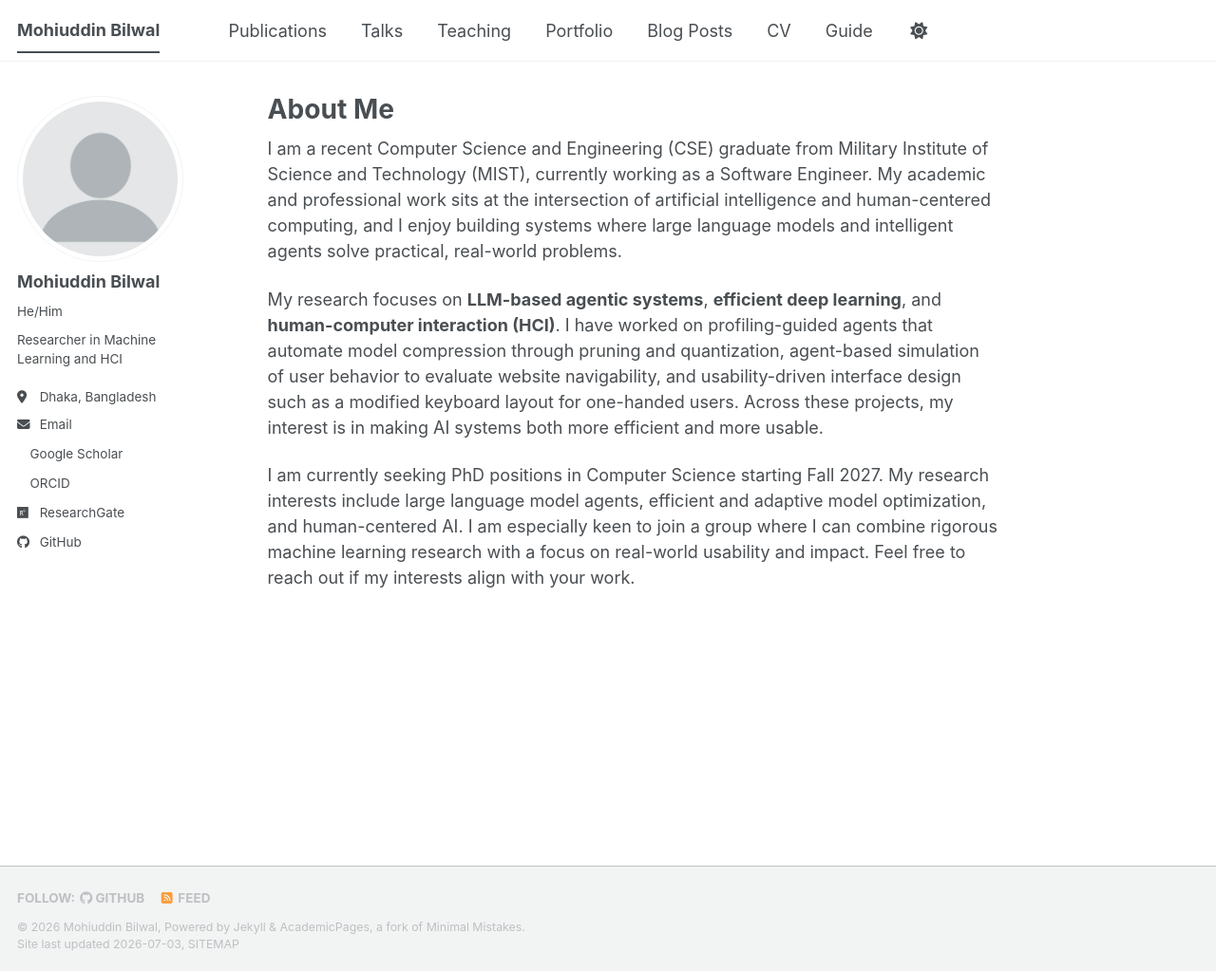
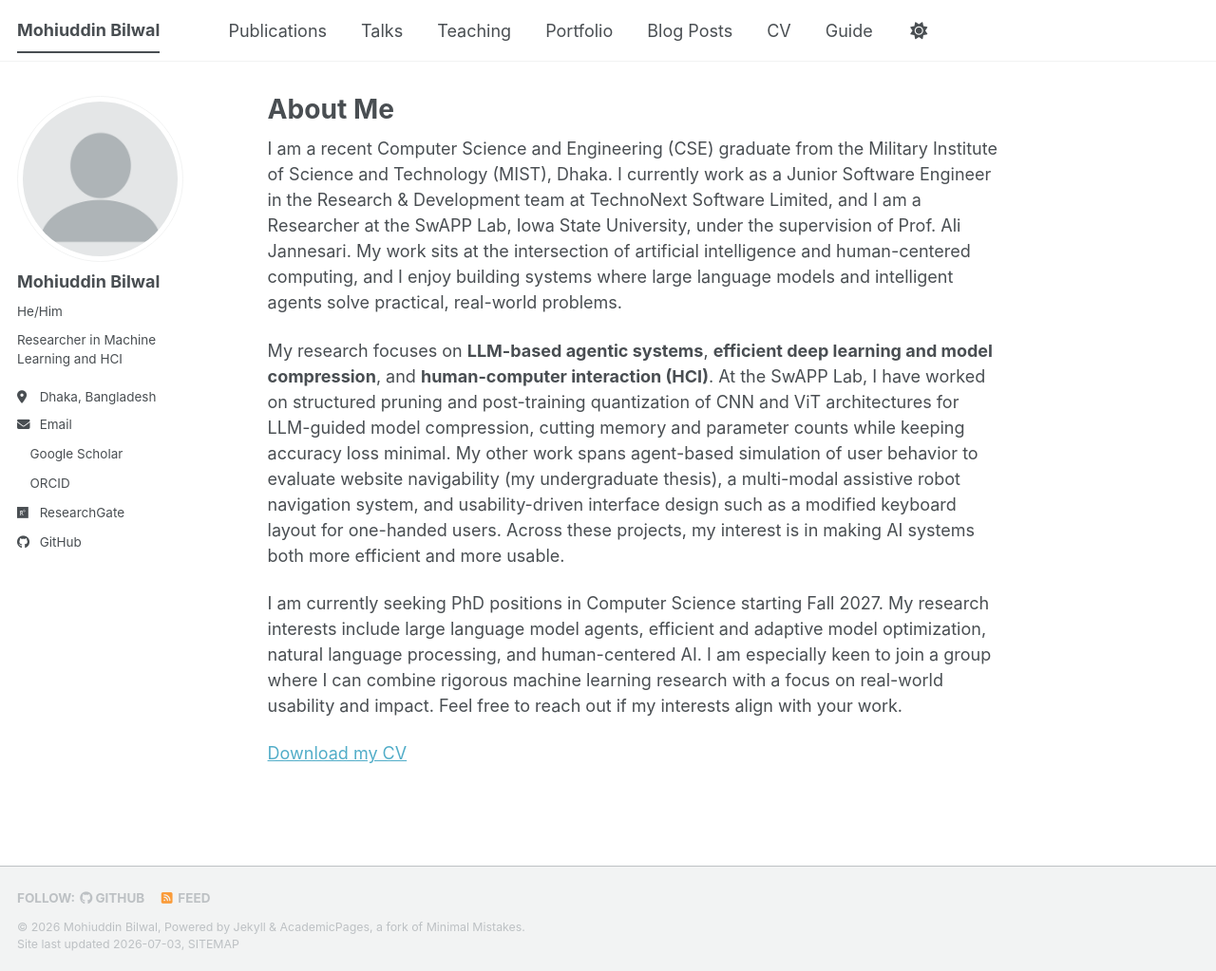
Before and after one commit to ayon037/ayon037.github.io, a Jekyll site: the page built from _pages/about.md, in a window 1280 px wide and 1023 px high. Shown: the whole window at 95% size. Built offline with Jekyll 4.4.1, drawn with Linux system fonts in a browser that asks for light colours; a style sheet for code colours, icons or effects is not loaded.

Commit message:
Add CV and write bio on About page
Upload CV PDF, replace the default template About content with a bio
covering current roles (TechnoNext, SwAPP Lab / Iowa State), research
focus, and PhD goals, and link the CV for download.

```diff
--- a/_pages/about.md
+++ b/_pages/about.md
@@ -7,8 +7,10 @@ redirect_from:
   - /about.html
 ---
 
-I am a recent Computer Science and Engineering (CSE) graduate from Military Institute of Science and Technology (MIST), currently working as a Software Engineer. My academic and professional work sits at the intersection of artificial intelligence and human-centered computing, and I enjoy building systems where large language models and intelligent agents solve practical, real-world problems.
+I am a recent Computer Science and Engineering (CSE) graduate from the Military Institute of Science and Technology (MIST), Dhaka. I currently work as a Junior Software Engineer in the Research & Development team at TechnoNext Software Limited, and I am a Researcher at the SwAPP Lab, Iowa State University, under the supervision of Prof. Ali Jannesari. My work sits at the intersection of artificial intelligence and human-centered computing, and I enjoy building systems where large language models and intelligent agents solve practical, real-world problems.
 
-My research focuses on **LLM-based agentic systems**, **efficient deep learning**, and **human-computer interaction (HCI)**. I have worked on profiling-guided agents that automate model compression through pruning and quantization, agent-based simulation of user behavior to evaluate website navigability, and usability-driven interface design such as a modified keyboard layout for one-handed users. Across these projects, my interest is in making AI systems both more efficient and more usable.
+My research focuses on **LLM-based agentic systems**, **efficient deep learning and model compression**, and **human-computer interaction (HCI)**. At the SwAPP Lab, I have worked on structured pruning and post-training quantization of CNN and ViT architectures for LLM-guided model compression, cutting memory and parameter counts while keeping accuracy loss minimal. My other work spans agent-based simulation of user behavior to evaluate website navigability (my undergraduate thesis), a multi-modal assistive robot navigation system, and usability-driven interface design such as a modified keyboard layout for one-handed users. Across these projects, my interest is in making AI systems both more efficient and more usable.
 
-I am currently seeking PhD positions in Computer Science starting Fall 2027. My research interests include large language model agents, efficient and adaptive model optimization, and human-centered AI. I am especially keen to join a group where I can combine rigorous machine learning research with a focus on real-world usability and impact. Feel free to reach out if my interests align with your work.
+I am currently seeking PhD positions in Computer Science starting Fall 2027. My research interests include large language model agents, efficient and adaptive model optimization, natural language processing, and human-centered AI. I am especially keen to join a group where I can combine rigorous machine learning research with a focus on real-world usability and impact. Feel free to reach out if my interests align with your work.
+
+[Download my CV](/files/CV_Mohiuddin_Bilwal.pdf)
```
Also changed, not shown: 1 other file.
